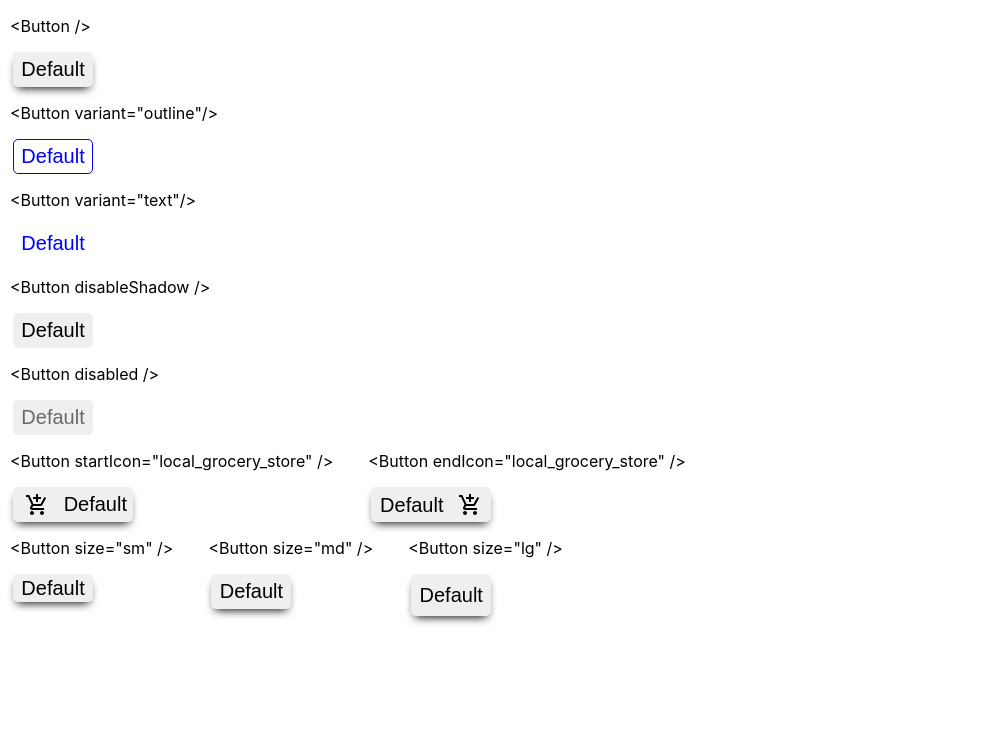
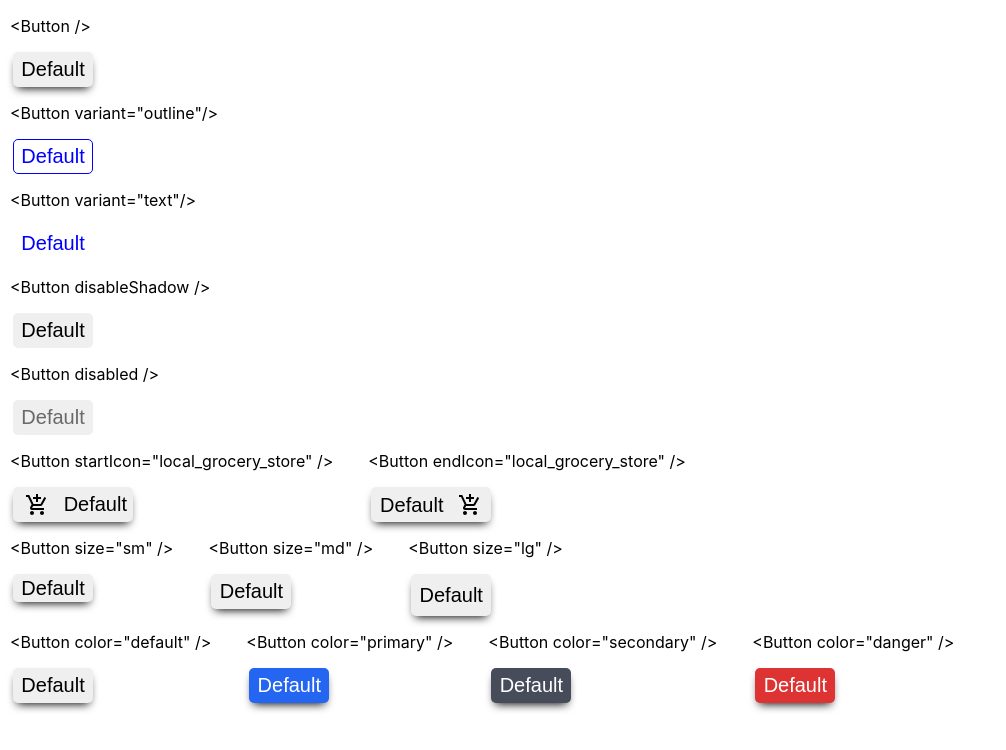
Before and after one commit to pressR2/Button-component, a React (Create React App) app: page / in a window 1280 px wide. Shown: the top 750 px of the page, without its empty margins (0-1006 px from the left). Built offline with nearby package versions, Linux system fonts and the light colour scheme.

Commit message:
feat: add the possibility to change color of the button

```diff
--- a/src/App.css
+++ b/src/App.css
@@ -109,3 +109,38 @@
   box-shadow: none;
   background-color: unset;
 }
+
+/* Color variant */
+.color-wrapper {
+  display: flex;
+  flex-direction: row;
+}
+
+.primary-color {
+  color: white;
+  background-color: rgb(36, 101, 241);
+}
+
+.primary-color:hover {
+  background-color: rgb(1, 72, 226);
+}
+
+.secondary-color {
+  color: white;
+  background-color: rgb(70, 76, 90);
+}
+
+.secondary-color:hover {
+  color: white;
+  background-color: rgb(45, 54, 75);
+}
+
+.dragon-color {
+  color: white;
+  background-color: rgb(221, 51, 51);
+}
+
+.dragon-color:hover {
+  color: white;
+  background-color: rgb(185, 15, 15);
+}
--- a/src/App.js
+++ b/src/App.js
@@ -53,6 +53,26 @@ class App extends Component {
             <Button size="lg" />
           </div>
         </div>
+
+        {/* Variant color */}
+        <div className="color-wrapper">
+          <div>
+            <p className = "button-description"> {'<Button color="default" />'} </p>
+            <Button color="default" />
+          </div>
+          <div>
+            <p className = "button-description"> {'<Button color="primary" />'} </p>
+            <Button color="primary" />
+          </div>
+          <div>
+            <p className = "button-description"> {'<Button color="secondary" />'} </p>
+            <Button color="secondary" />
+          </div>
+          <div>
+            <p className = "button-description"> {'<Button color="danger" />'} </p>
+            <Button color="danger" />
+          </div>
+        </div>
       </div>
     );
   }
--- a/src/Button.js
+++ b/src/Button.js
@@ -10,7 +10,7 @@ class Button extends React.Component {
         let buttonWithIconLeft = '';
         let buttonWithIconRight = '';
         let buttonDisable = '';
-        // let disableHover = '';
+        let buttonColor = '';
         let iconInButton = (<div></div>);
 
 
@@ -60,8 +60,22 @@ class Button extends React.Component {
             )
         }
 
+        if (this.props.color === "default") {
+            buttonColor = 'main-button'
+        }
+        if (this.props.color === "primary") {
+            buttonColor = 'primary-color'
+        }
+        if (this.props.color === "secondary") {
+            buttonColor = 'secondary-color'
+        }
+        if (this.props.color === "danger") {
+            buttonColor = 'dragon-color'
+        };
         return (
-            <button  className = {`button ${buttonVariant} ${buttonSize} ${disableShadow} ${buttonWithIconLeft} ${buttonWithIconRight} ${buttonDisable}`}> Default
+            <button  className = {`button ${buttonVariant} ${buttonSize} ${disableShadow}
+                                 ${buttonWithIconLeft} ${buttonWithIconRight} ${buttonDisable}
+                                 ${buttonColor}`}> Default
             {iconInButton}
             </button>
         )
```
